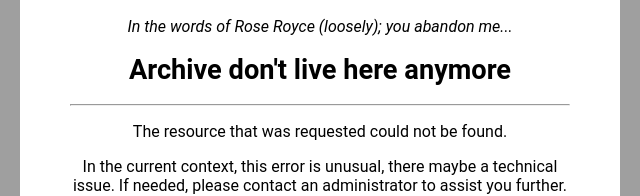
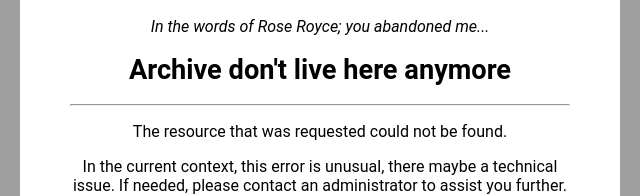
Before and after one commit to ministryofjustice/justice-website-archive, a plain HTML site: page src/404.html in a window 1280 px wide. Shown: the part 186-382 px from the top of the page, 320-960 px from the left. Drawn offline with Linux system fonts and the light colour scheme.

Commit message:
Update to README.md and 404

```diff
--- a/src/404.html
+++ b/src/404.html
@@ -5,7 +5,7 @@
 <div style="width:500px;margin:50px auto;font-family: Roboto, Helvetica, Arial, sans-serif;background-color:#ffffff;text-align: center;padding:50px 50px 0 50px;border-radius:5px">
     <img alt="MoJ logo" src="https://media.glassdoor.com/sql/240986/ministry-of-justice-uk-squarelogo-1437111829973.png"
          width="100">
-    <p style="font-family:inherit;font-style: italic">In the words of Rose Royce (loosely); you abandon me...</p>
+    <p style="font-family:inherit;font-style: italic">In the words of Rose Royce; you abandoned me...</p>
     <h1 style="font-family:inherit;font-size:1.7rem">Archive don't live here anymore</h1>
     <hr/>
     <p style="font-family:inherit">The resource that was requested could not be found.</p>
```
Also changed, not shown: README.md.
